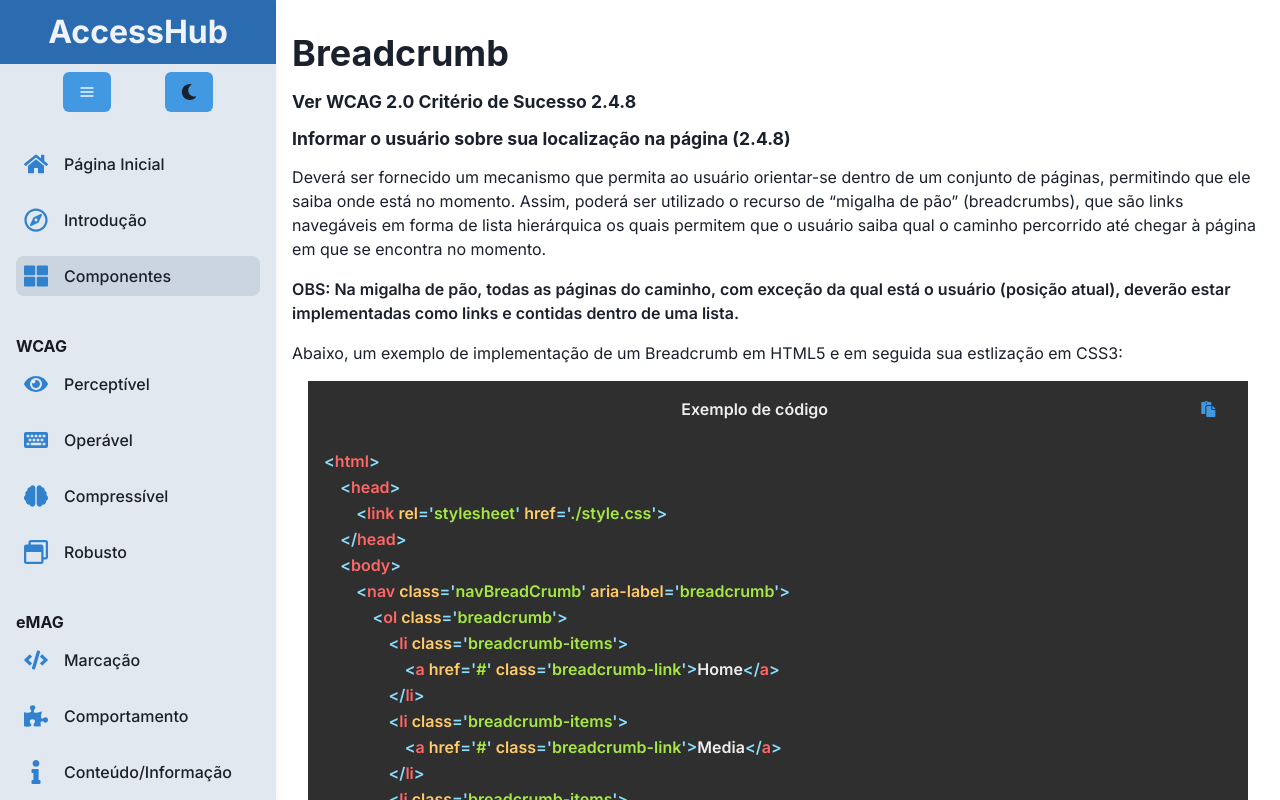
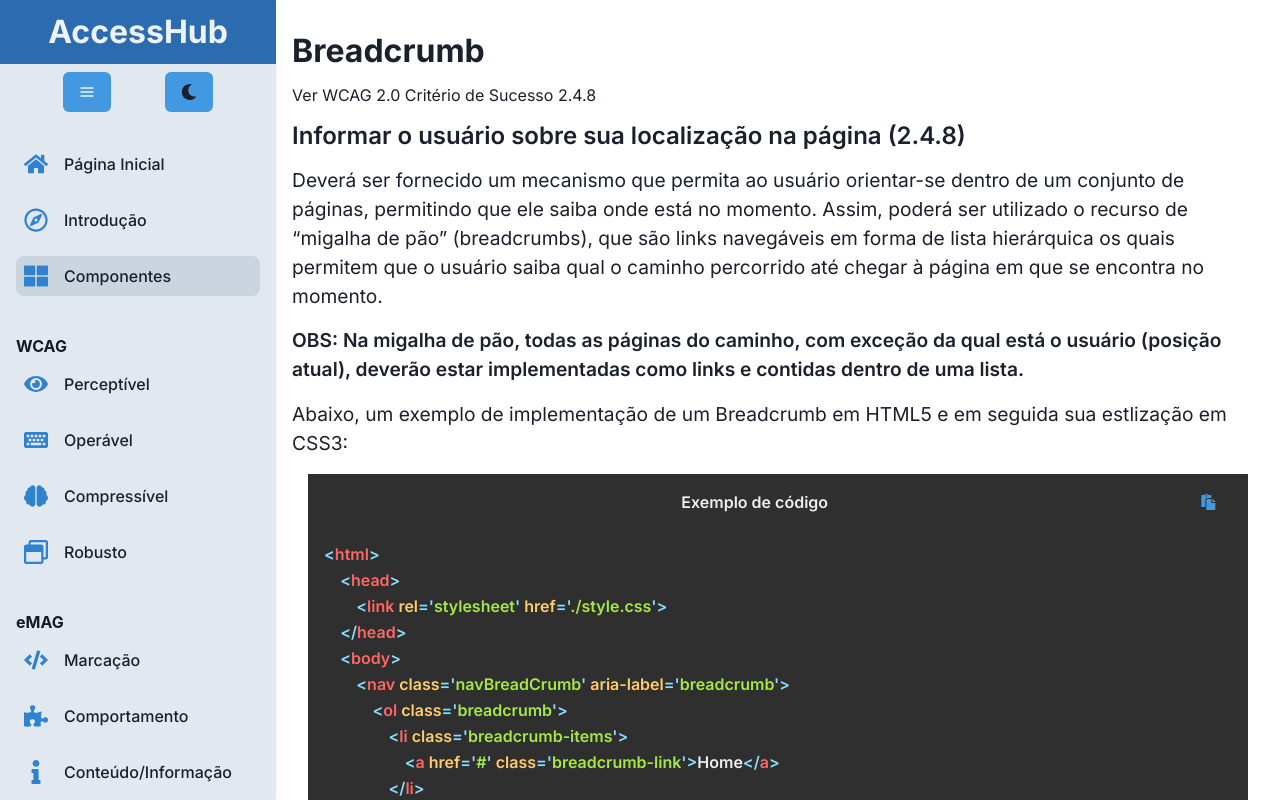
Before and after one commit to daviteixeira-dev/accesshub, a React (Vite) app: page /componentes/breadcrumb in a window 1280 px wide. Built offline with nearby package versions, Linux system fonts and the light colour scheme.

Commit message:
refactoring the textual components and adding the Inter font family to the PageAboutBreadcrumb component

```diff
--- a/src/pages/PageAboutBreadcrumb.tsx
+++ b/src/pages/PageAboutBreadcrumb.tsx
@@ -19,28 +19,58 @@ const PageAboutBreadcrumb = () => {
                 <MenuSideBar />
             </Hide>
 
-            <Container maxW='container.xl' height='100vh' overflowY='auto' p='0'>
+            <Container
+                p='0'
+                height='100vh'
+                overflowY='auto'
+                maxW='container.xl'
+            >
 
                 <Show below='md'>
                     <MenuMobile marginBottom='0'/>
                 </Show>
 
-                <Flex flexDirection='column' p='1rem'>
+                <Flex
+                    p='1rem'
+                    flexDirection='column'
+                >
 
-                    <Heading as='h1' my='1rem'>
+                    <Heading
+                        as='h1'
+                        my='1rem'
+                        fontSize='2rem'
+                        fontWeight='700'
+                        fontFamily='Inter'
+                    >
                         Breadcrumb
                     </Heading>
 
-                    <Heading as='h2' mb='1rem' fontSize='1.1rem'>
+                    <Heading
+                        as='h2'
+                        mb='1rem'
+                        fontSize='1rem'
+                        fontWeight='400'
+                        fontFamily='Inter'
+                    >
                         Ver WCAG 2.0 Critério de Sucesso 2.4.8
                     </Heading>
 
-                    <Heading as='h3' mb='1rem' fontSize='1.1rem'>
+                    <Heading
+                        as='h3'
+                        mb='1rem'
+                        fontWeight='600'
+                        fontSize='1.5rem'
+                        fontFamily='Inter'
+                    >
                         Informar o usuário sobre sua localização na página (2.4.8)
                     </Heading>
 
-
-                    <Text mb='1rem'>
+                    <Text
+                        mb='1rem'
+                        fontWeight='400'
+                        fontSize='1.2rem'
+                        fontFamily='Inter'
+                    >
                         Deverá ser fornecido um mecanismo que permita ao usuário orientar-se dentro de um
                         conjunto de páginas, permitindo que ele saiba onde está no momento. Assim, poderá
                         ser utilizado o recurso de “migalha de pão” (breadcrumbs), que são links navegáveis
@@ -48,12 +78,22 @@ const PageAboutBreadcrumb = () => {
                         percorrido até chegar à página em que se encontra no momento.
                     </Text>
 
-                    <Text mb='1rem' fontWeight='semibold'>
+                    <Text
+                        mb='1rem'
+                        fontWeight='600'
+                        fontSize='1.2rem'
+                        fontFamily='Inter'
+                    >
                         OBS: Na migalha de pão, todas as páginas do caminho, com exceção da qual está o usuário
                         (posição atual), deverão estar implementadas como links e contidas dentro de uma lista.
                     </Text>
 
-                    <Text mb='1rem'>
+                    <Text
+                        mb='1rem'
+                        fontWeight='400'
+                        fontSize='1.2rem'
+                        fontFamily='Inter'
+                    >
                         Abaixo, um exemplo de implementação de um Breadcrumb em HTML5 e em seguida sua estlização em CSS3:
                     </Text>
 
```
